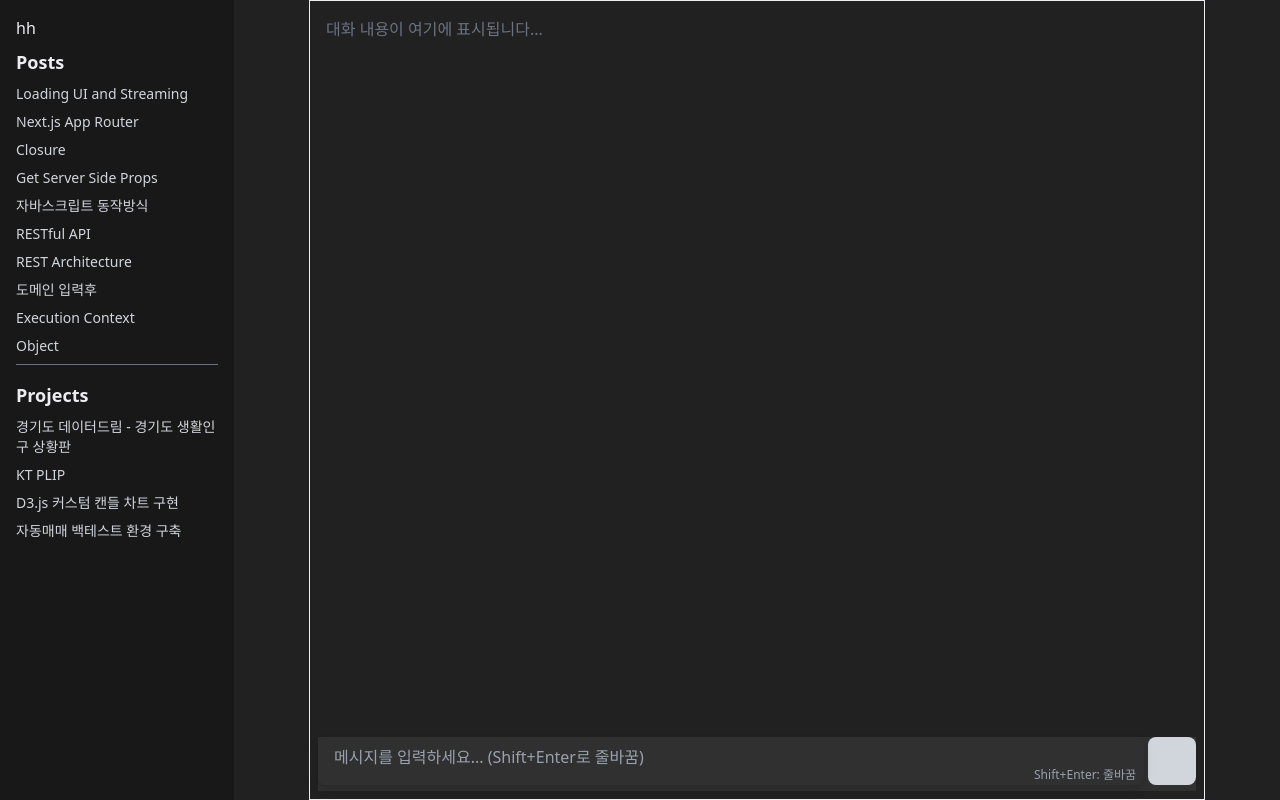
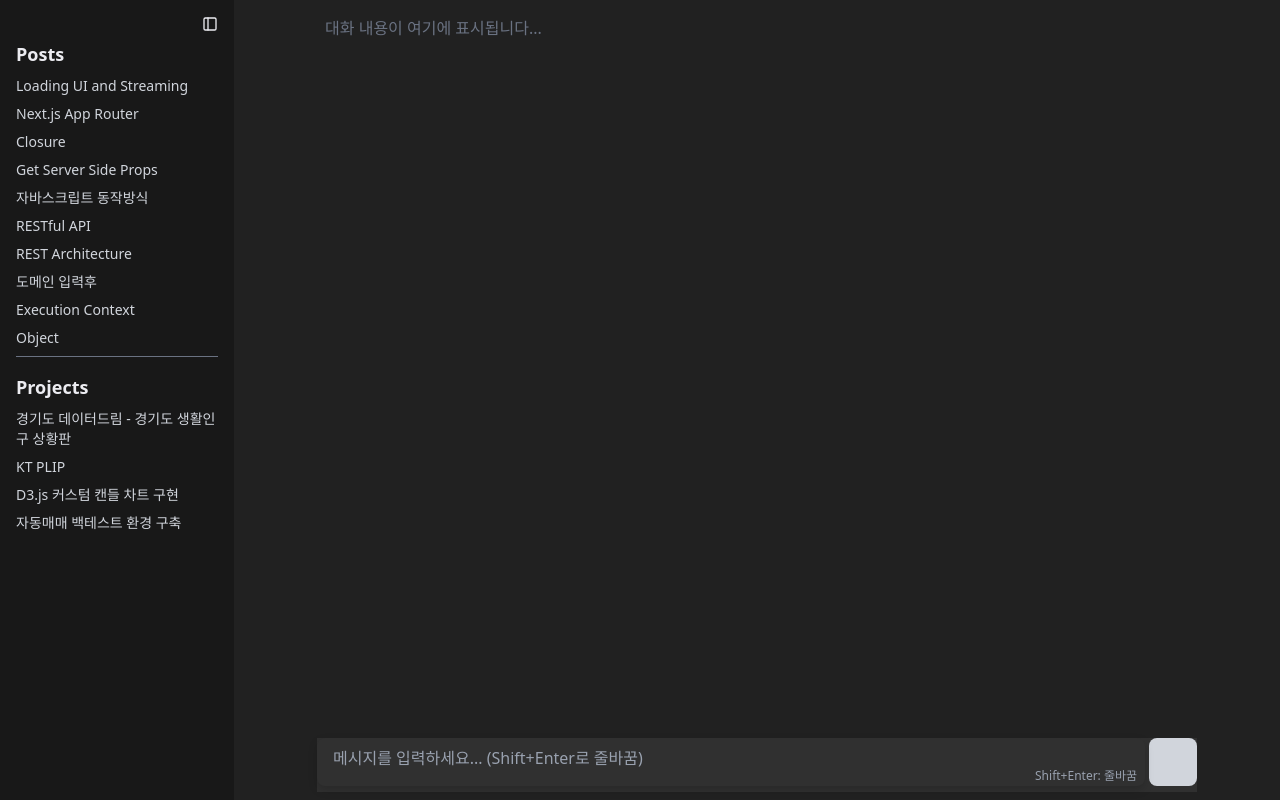
Before and after one commit to Latemarch/dbc_fe, a Next.js app: page / in a window 1280 px wide. Built offline with nearby package versions, Linux system fonts and the light colour scheme.

Commit message:
add icon in side bar

```diff
--- a/components/ChatRoom.tsx
+++ b/components/ChatRoom.tsx
@@ -2,7 +2,7 @@ import ChatInput from "./ChatInput";
 
 export default function ChatRoom() {
   return (
-    <div className="flex flex-col h-full max-w-4xl border min-w-40 w-full">
+    <div className="flex flex-col h-full max-w-4xl min-w-40 w-full">
       <div className="flex-1 overflow-y-auto p-4">
         <div className="text-gray-500 dark:text-gray-400">
           대화 내용이 여기에 표시됩니다...
--- a/components/ContentsContainer.tsx
+++ b/components/ContentsContainer.tsx
@@ -1,13 +1,13 @@
-import { PostDetail, PostSummary } from "@/hooks/useContents";
+import { PostDetail } from "@/hooks/useContents";
 import MarkdownContainer from "./MarkdownContainer";
 
 export default function ContentsContainer({
   selectedContent,
 }: {
-  selectedContent: PostDetail | { [key: string]: PostSummary };
+  selectedContent: PostDetail;
 }) {
-  const content = (selectedContent as PostDetail)?.body ?? "";
-  const title = (selectedContent as PostDetail)?.title ?? "";
+  const content = selectedContent?.body ?? "";
+  const title = selectedContent.title ?? "";
   return (
     <div className="overflow-y-auto p-4 max-w-4xl ">
       <MarkdownContainer content={"# " + title} />
--- a/components/SideBar.tsx
+++ b/components/SideBar.tsx
@@ -1,8 +1,9 @@
 "use client";
 
-import { useContentsData } from "@/hooks/useContents";
+import { PostDetail, useContentsData } from "@/hooks/useContents";
 import * as React from "react";
 import ContentsContainer from "./ContentsContainer";
+import { FiSidebar } from "react-icons/fi";
 
 export default function SideBar() {
   const { data: contents } = useContentsData();
@@ -18,7 +19,9 @@ export default function SideBar() {
   return (
     <div className="flex flex-row h-full ">
       <div className="flex flex-col h-full p-4 bg-sidebar min-w-52 ">
-        <div>hh</div>
+        <div className="flex justify-end">
+          <FiSidebar />
+        </div>
         <h2 className="font-bold text-lg my-2">Posts</h2>
         <p className="flex flex-col gap-2">
           {Object.entries(posts.posts_list).map(([key, value]) => (
@@ -49,7 +52,9 @@ export default function SideBar() {
         </p>
       </div>
       {selectedContent && (
-        <ContentsContainer selectedContent={contents.posts[selectedContent]} />
+        <ContentsContainer
+          selectedContent={contents.posts[selectedContent] as PostDetail}
+        />
       )}
     </div>
   );
```
